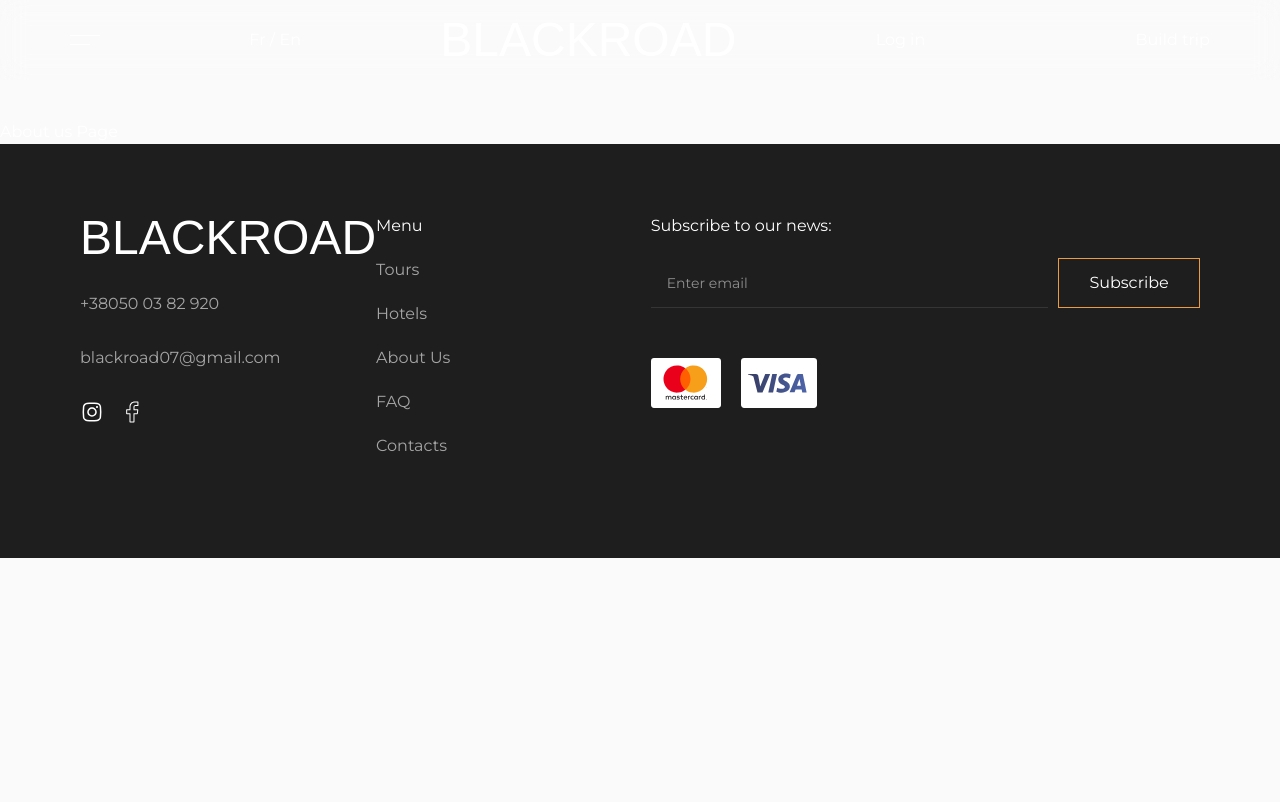
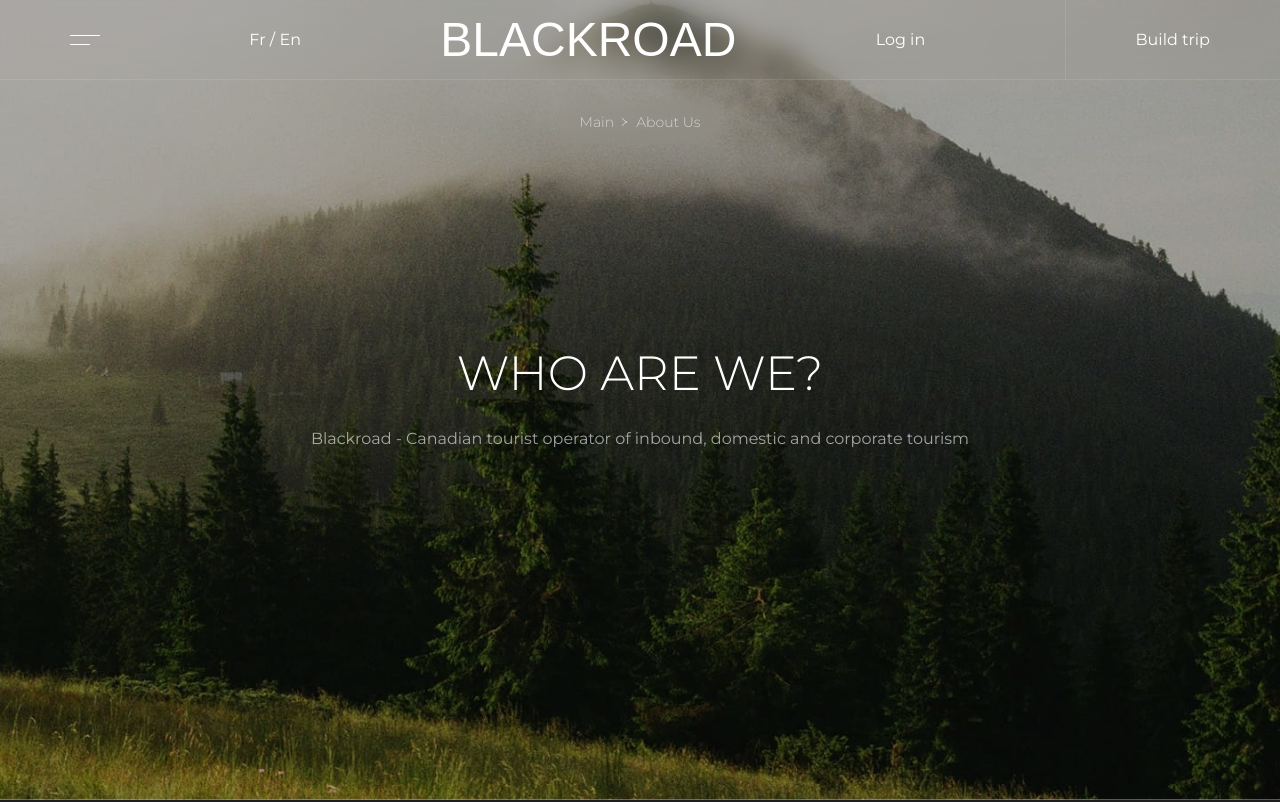
Before and after one commit to summermoved0n/project-Blackroad-Frontend, a Next.js app in the folder my-app/: page /about_us in a window 1280 px wide. Shown: the top 802 px of the page. Built offline with nearby package versions, Linux system fonts and the light colour scheme; a web font is replaced by a local one.

Commit message:
hero about us

```diff
--- a/my-app/src/app/about_us/page.tsx
+++ b/my-app/src/app/about_us/page.tsx
@@ -1,5 +1,10 @@
 import React from "react";
+import AboutUsHero from "../components/AboutUsHero";
 
 export default function Page() {
-  return <div className="text-white mt-30">About us Page</div>;
+  return (
+    <div>
+      <AboutUsHero />
+    </div>
+  );
 }
--- /dev/null
+++ b/my-app/src/app/components/AboutUsHero.tsx
@@ -0,0 +1,50 @@
+"use client";
+
+import Image from "next/image";
+import { Text } from "./Text";
+import { usePathname } from "next/navigation";
+import { formatPathname } from "@/lib/utility/helpers";
+import { ChevronRightIcon } from "@/lib/icons/ChevronRightIcon";
+
+export default function AboutUsHero() {
+  const searchPathname = usePathname();
+
+  return (
+    <section className="relative w-full h-screen bg-black/30 flex items-center justify-center px-4">
+      <div className="absolute rounded-lg top-25 px-5 py-3 backdrop-blur-md flex items-center justify-center gap-2">
+        <Text as="p" color="white60" size="xs">
+          Main
+        </Text>
+        <ChevronRightIcon />
+        <Text as="p" color="white60" size="xs">
+          {formatPathname(searchPathname)}
+        </Text>
+      </div>
+
+      <Image
+        className="obhect-cover object-center -z-10"
+        src="/images/Who_are_we.jpg"
+        alt="Trees and mountains"
+        sizes="100vw"
+        fill
+      />
+
+      <div className="flex flex-col items-center gap-7.5">
+        <Text
+          as="h2"
+          color="white"
+          size="lg"
+          spacing="sm"
+          className="uppercase"
+        >
+          who are we?
+        </Text>
+
+        <Text as="p" color="white60" size="sm" className="text-center">
+          Blackroad - Canadian tourist operator of inbound, domestic and
+          corporate tourism
+        </Text>
+      </div>
+    </section>
+  );
+}
--- a/my-app/src/app/components/HomeHero.tsx
+++ b/my-app/src/app/components/HomeHero.tsx
@@ -3,8 +3,6 @@
 import Image from "next/image";
 import { Text } from "./Text";
 import { Button } from "./Button";
-import { useState } from "react";
-import DatePicker from "./DatePicker";
 import HomeHeroForm from "./HomeHeroForm";
 import { useRouter } from "next/navigation";
 
@@ -12,10 +10,10 @@ export default function HomeHero() {
   const router = useRouter();
 
   return (
-    <div className="relative w-full px-4 lg:px-35 h-180 md:h-225 flex flex-col justify-center items-center gap-7.5">
+    <div className="relative w-full h-screen px-4 lg:px-35 h-180 flex flex-col justify-center items-center gap-7.5">
       <Image
         src="/images/Home_hero.jpg"
-        alt="Hero"
+        alt="Trees and mountains"
         fill
         className="object-cover object-center -z-10"
         sizes="100vw"
--- /dev/null
+++ b/my-app/src/lib/utility/helpers.ts
@@ -0,0 +1,8 @@
+export function formatPathname(pathname: string) {
+  return pathname
+    .replace(/\//g, " ")
+    .replace(/_/g, " ")
+    .trim()
+    .replace(/\s+/g, " ")
+    .replace(/\b\w/g, (l) => l.toUpperCase());
+}
```
Also changed, not shown: my-app/src/lib/helpers.js (deleted).
